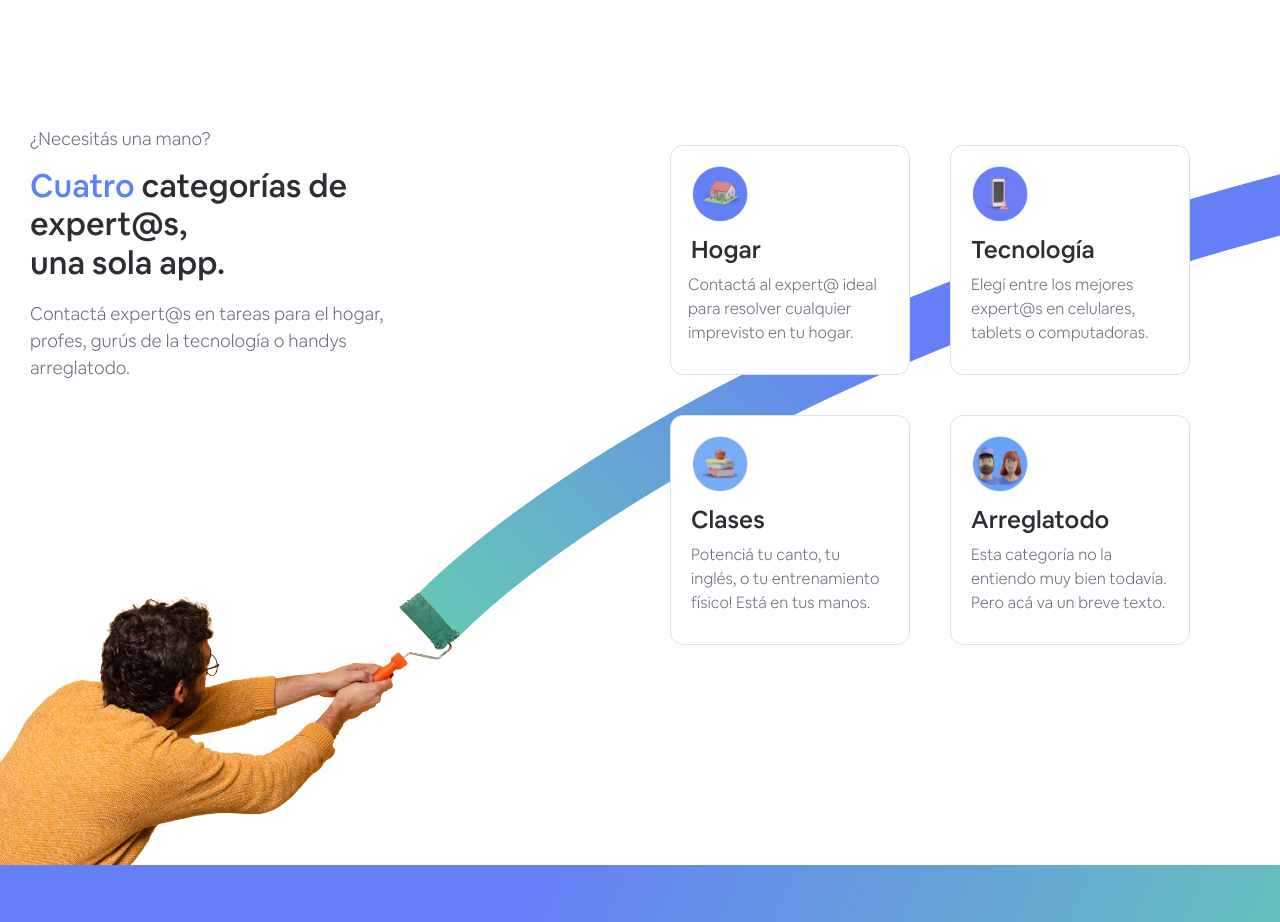
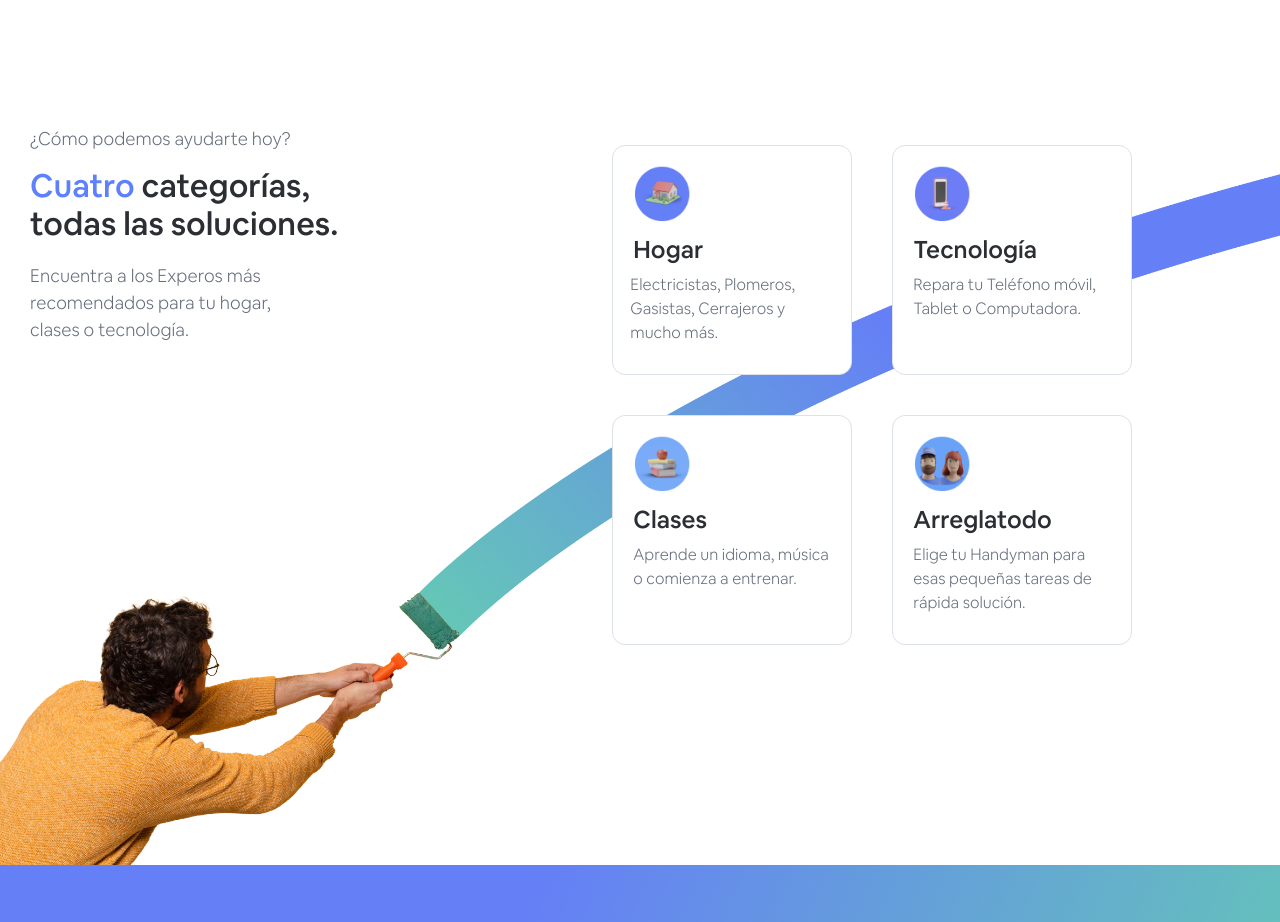
Before and after one commit to pascualmanuel/mannoapp, a React (Create React App) app: page / in a window 1280 px wide. Shown: the part 1640-2562 px from the top of the page. Built offline with nearby package versions, Linux system fonts and the light colour scheme.

Commit message:
4Cat - texts

```diff
--- a/src/Components/Categories.js
+++ b/src/Components/Categories.js
@@ -10,16 +10,16 @@ function Categories() {
       <div className="background-categories">
         <div className="categories-container">
           <div className="categories-left-container">
-            <p style={{marginBottom: "15px"}}>¿Necesitás una mano?</p>
+            <p style={{marginBottom: "15px"}}>¿Cómo podemos ayudarte hoy?</p>
             <h2>
               <span style={{color: "#5d80ff"}}> Cuatro </span>
-              categorías de expert@s, <br></br>una sola app.
+              categorías, <br></br> todas las soluciones.
             </h2>
             <p style={{marginTop: "10px"}}>
-              Contactá expert@s en tareas para el hogar,&nbsp;
-              <br className="br-right-p-categories" />
-              profes, gurús de la tecnología o handys{" "}
-              <br className="br-right-p-categories" /> arreglatodo.
+              Encuentra a los Experos más
+              <br className="br-right-p-categories" /> recomendados para tu
+              hogar, <br className="br-right-p-categories" /> clases o
+              tecnología.
             </p>
           </div>
           <div className="categories-right-container">
@@ -44,8 +44,7 @@ function Categories() {
                     // fontSize: "15px",
                   }}
                 >
-                  Contactá al expert@ ideal para resolver cualquier imprevisto
-                  en tu hogar.
+                  Electricistas, Plomeros, Gasistas, Cerrajeros y mucho más.
                 </p>
               </div>
               <div className="box">
@@ -70,8 +69,7 @@ function Categories() {
                     // fontSize: "15px",
                   }}
                 >
-                  Elegí entre los mejores expert@s en celulares, tablets o
-                  computadoras.
+                  Repara tu Teléfono móvil, Tablet o Computadora.
                 </p>
               </div>
               <div className="box">
@@ -94,8 +92,7 @@ function Categories() {
                     // fontSize: "15px",
                   }}
                 >
-                  Potenciá tu canto, tu inglés, o tu entrenamiento físico! Está
-                  en tus manos.
+                  Aprende un idioma, música o comienza a entrenar.
                 </p>
               </div>
               <div className="box">
@@ -120,8 +117,8 @@ function Categories() {
                     // fontSize: "15px",
                   }}
                 >
-                  Esta categoría no la entiendo muy bien todavía. Pero acá va un
-                  breve texto.
+                  Elige tu Handyman para esas pequeñas tareas de rápida
+                  solución.
                 </p>
               </div>
             </div>
```
